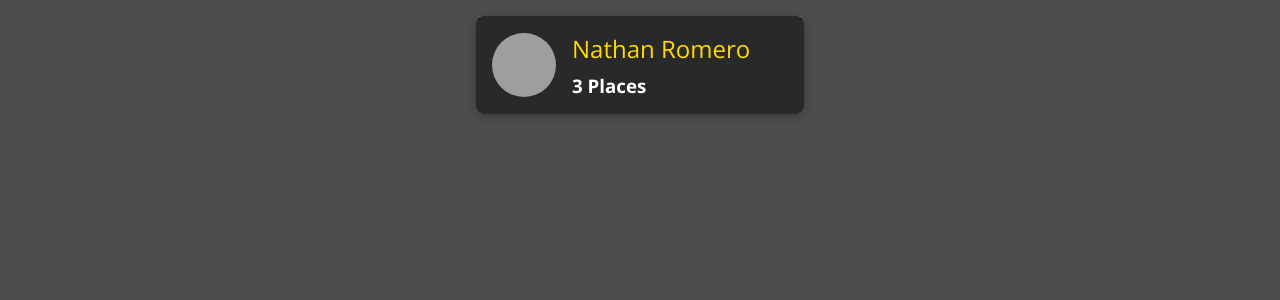
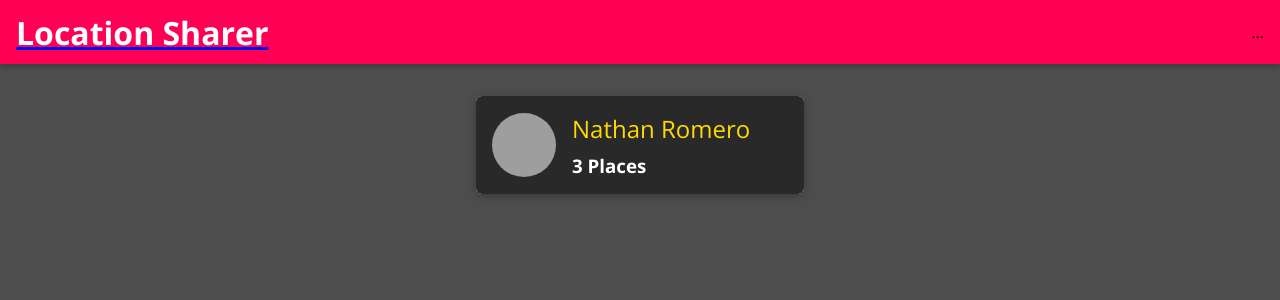
Before and after one commit to wnrome21/location-sharing-fullstack-app, a React (Create React App) app: page / in a window 1280 px wide. Shown: the top 300 px of the page. Built offline with nearby package versions, Linux system fonts and the light colour scheme; grey boxes are pictures that could not be loaded.

Commit message:
added the navbar to the top of the screen

```diff
--- a/src/App.js
+++ b/src/App.js
@@ -7,10 +7,13 @@ import {
 } from "react-router-dom";
 import Users from "./user/pages/Users";
 import NewPlace from "./places/pages/NewPlace";
+import MainNavigation from "./shared/components/Navigation/MainNavigation";
 
 function App() {
   return (
     <Router>
+      <MainNavigation />
+      <main>
       <Switch>
         <Route path="/" exact>
           <Users />
@@ -20,6 +23,7 @@ function App() {
         </Route>
         <Redirect to="/" />
       </Switch>
+      </main>
     </Router>
   );
 }
--- /dev/null
+++ b/src/shared/components/Navigation/MainHeader.css
@@ -0,0 +1,23 @@
+.main-header {
+    width: 100%;
+    height: 4rem;
+    display: flex;
+    align-items: center;
+    position: fixed;
+    top: 0;
+    left: 0;
+    background: #ff0055;
+    box-shadow: 0 2px 6px rgba(0, 0, 0, 0.26);
+    padding: 0 1rem;
+    z-index: 5;
+  }
+
+  main {
+    margin-top: 5rem;
+  }
+
+  @media (min-width: 768px) {
+    .main-header {
+      justify-content: space-between;
+    }
+  }
--- /dev/null
+++ b/src/shared/components/Navigation/MainHeader.js
@@ -0,0 +1,11 @@
+import React from 'react';
+
+import './MainHeader.css';
+
+const MainHeader = (props) => {
+    return (
+        <header className="main-header">{props.children}</header>
+     );
+}
+
+export default MainHeader;
--- /dev/null
+++ b/src/shared/components/Navigation/MainNavigation.css
@@ -0,0 +1,45 @@
+.main-navigation__menu-btn {
+    width: 3rem;
+    height: 3rem;
+    background: transparent;
+    border: none;
+    display: flex;
+    flex-direction: column;
+    justify-content: space-around;
+    margin-right: 2rem;
+    cursor: pointer;
+  }
+
+  .main-navigation__menu-btn span {
+    display: block;
+    width: 3rem;
+    height: 2.5px;
+    background: white;
+  }
+
+  .main-navigation__title {
+    color: white;
+  }
+
+  .main-navigation__title a {
+    text-decoration: none;
+    color: white;
+  }
+
+  .main-navigation__header-nav {
+    display: none;
+  }
+
+  .main-navigation__drawer-nav {
+    height: 100%;
+  }
+
+  @media (min-width: 768px) {
+    .main-navigation__menu-btn {
+      display: none;
+    }
+
+    .main-navigation__header-nav {
+      display: block;
+    }
+  }
--- /dev/null
+++ b/src/shared/components/Navigation/MainNavigation.js
@@ -0,0 +1,24 @@
+import React from "react";
+import { Link } from "react-router-dom";
+
+import MainHeader from "./MainHeader";
+
+import "./MainNavigation.css";
+
+const MainNavigation = (props) => {
+  return (
+    <MainHeader>
+      <button className="main-navigation__menu-btn">
+        <span />
+        <span />
+        <span />
+      </button>
+      <Link to="/">
+        <h1 className="main-navigation__title">Location Sharer</h1>
+      </Link>
+      <nav>...</nav>
+    </MainHeader>
+  );
+};
+
+export default MainNavigation;
--- a/src/user/components/UsersList.js
+++ b/src/user/components/UsersList.js
@@ -1,12 +1,17 @@
 import React from "react";
+
 import UserItem from "./UserItem";
+
 import "./UsersList.css";
+import Card from "../../shared/components/UIElements/Card";
 
 const UsersList = (props) => {
   if (props.items.length === 0) {
     return (
       <div className="center">
-        <h2>No Users Found</h2>
+        <Card>
+          <h2>No Users Found</h2>
+        </Card>
       </div>
     );
   }
```
Also changed, not shown: src/shared/components/Navigation/NavLinks.css (added), src/shared/components/Navigation/NavLinks.js (added), src/shared/components/Navigation/SideDrawer.css (added), src/shared/components/Navigation/SideDrawer.js (added).
